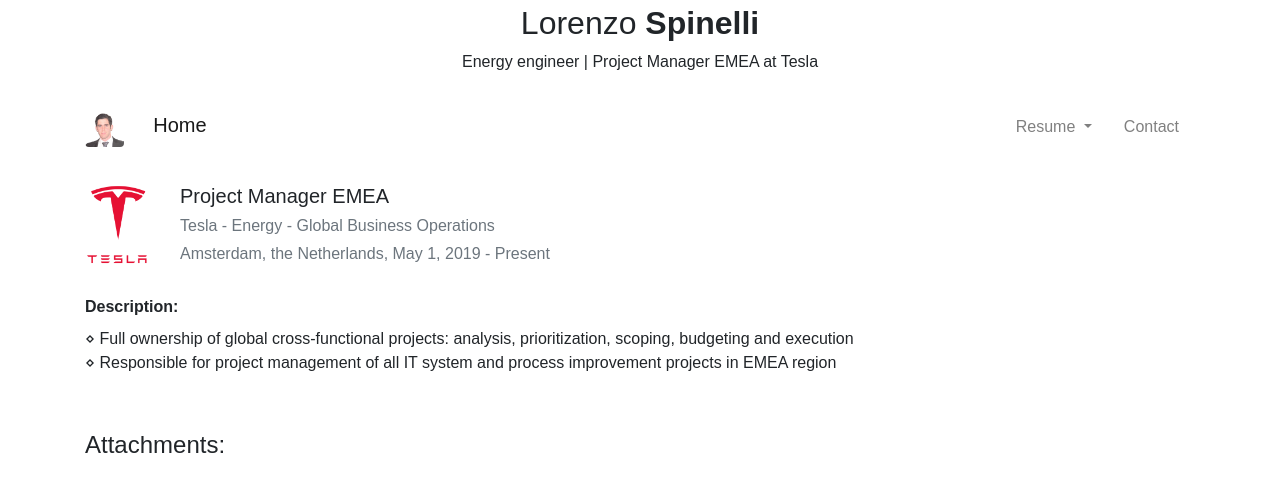
After one commit to lorenzosp93/portfolio, a Django app: page /resume/experience/1/ in a window 1280 px wide. The commit adds this page. Shown: the top 492 px of the page. Run offline with Django 3.2, Linux system fonts and the light colour scheme; data comes from the database, SQL or seed files in the repository; both versions use the stored data as it was after the commit; data that the repository does not hold is empty; some libraries are stand-ins or nearby versions.

Commit message:
detail-view-attachments

```diff
--- a/mainpage/models.py
+++ b/mainpage/models.py
@@ -39,13 +39,16 @@ class Experience(CV_Entry):
     key_achievements = models.TextField(blank=True)
 
 class Attachment(models.Model):
-    during = models.ForeignKey(Experience, on_delete = models.CASCADE)
+    during = models.ForeignKey(Experience, related_name="attachments", on_delete = models.CASCADE)
     name = models.CharField(max_length = 100, primary_key = True)
     descript = models.TextField(blank=True)
     attachment = models.FileField(upload_to = 'attachments/')
 
+    def __str__(self):
+        return self.name
+
 class Project(models.Model):
-    during = models.ForeignKey(Education, on_delete = models.CASCADE)
+    during = models.ForeignKey(Education, related_name="projects", on_delete = models.CASCADE)
     name = models.CharField(max_length = 100, primary_key = True)
     descript = models.TextField(blank=True)
     attachment = models.FileField(upload_to = 'projects/')
--- a/mainpage/urls.py
+++ b/mainpage/urls.py
@@ -21,6 +21,8 @@ app_name = 'mainpage'
 
 urlpatterns = [
     path('experience/', views.ExperienceListView.as_view(), name='experience'),
+    path('experience/<int:pk>/', views.ExperienceDetailView.as_view(), name='experience-detail'),
     path('education/', views.EducationListView.as_view(), name='education'),
+    path('education/<int:pk>/', views.EducationDetailView.as_view(), name='education-detail'),
     path('skills/', views.SkillCategoryListView.as_view(), name='skills'),
 ]
--- a/mainpage/views.py
+++ b/mainpage/views.py
@@ -18,11 +18,21 @@ class ExperienceListView(ListView):
     section_name = "Experience"
     template_name = 'mainpage/resume/experience.html'
 
+class ExperienceDetailView(DetailView):
+    model = models.Experience
+    template_name = 'mainpage/resume/experience_detail.html'
+    slug_field = 'role'
+
 class EducationListView(ListView):
     context_object_name = 'educations'
     model = models.Education
     template_name = 'mainpage/resume/education.html'
 
+class EducationDetailView(DetailView):
+    model = models.Education
+    template_name = 'mainpage/resume/education_detail.html'
+    slug_field = 'role'
+
 class SkillCategoryListView(ListView):
     context_object_name = 'skillcategory'
     model = models.SkillCategory
--- a/static/mainpage/mainstyle.css
+++ b/static/mainpage/mainstyle.css
@@ -1,5 +1,14 @@
 body{
     font-family: Arial;
+}
+
+.ontop{
+    z-index: 2;
+    position: relative !important;
+}
+
+.row{
+    z-index: 1;
 }
 
 .active{
--- a/templates/mainpage/base.html
+++ b/templates/mainpage/base.html
@@ -47,7 +47,7 @@
     {% endblock %}
 
     {% block navbar_block %}
-    <nav class="navbar navbar-expand-sm navbar-light">
+    <nav class="navbar navbar-expand-sm sticky-top bg-white navbar-light">
         <div class="container">
 
             <li class="navbar-brand align-items-start" href="{% url 'about' %}">
@@ -58,7 +58,7 @@
 
             <ul class="nav navbar-nav">
 
-                <li class="nav-item dropdown mx-2">
+                <li class="nav-item dropdown mx-2 ontop">
                     <a class="nav-link dropdown-toggle" href="#" data-toggle="dropdown" aria-haspopup="true" aria-expanded="false">
                         Resume
                     </a>
--- /dev/null
+++ b/templates/mainpage/resume/experience_detail.html
@@ -0,0 +1,51 @@
+{% extends "mainpage/base.html" %}
+{% block body_block %}
+
+<div class="row my-4">
+    <div class="col-sm-2 col-lg-1 mx-auto">
+        <img src="{{ experience.company.logo.url }}" alt="" class='img-fluid'>
+    </div>
+
+    <div class="col-sm-10 col-lg-11">
+        <h5 class="">{{ experience.role }}</h5>
+        <h6 class="mb-2 text-muted">
+                {{ experience.company }} - {{ experience.department }}
+        </h6>
+        <h6 class="mb-2 text-muted">
+            {{ experience.location }}, {{ experience.start_date }} - {% if experience.current %}Present{% else %}{{ experience.end_date}}{% endif %}
+        </h6>
+    </div>
+
+</div>
+
+<p class="my-2"><strong>Description:</strong><br>
+    {{ experience.descript|linebreaks }}<br>
+</p>
+{% if experience.key_achievements%}
+<p class=""><strong>Key achievements:</strong><br>
+    {{ experience.key_achievements|linebreaks }}
+</p>
+{% endif %}
+
+{% if experience.attachments %}
+    <h4>
+        Attachments:
+    </h4>
+    <div class="row">
+
+    {% for attach in experience.attachments.all %}
+        <div class="col-lg-6 col-sm-4 my-2">
+        <h6 class="font-weight-bold">{{ attach.name }}</h6>
+        <p>
+            {{ attach.descript }}
+        </p>
+        </div>
+        <div class="col-lg-6 col-sm-8 my-2">
+        <embed class="embed-responsive" src= "{{ attach.attachment.url }}">
+        </div>
+    {% endfor %}
+
+    </div>
+{% endif %}
+
+{% endblock %}
```
Also changed, not shown: templates/mainpage/resume/education.html (+12 -8 lines), templates/mainpage/resume/education_detail.html (added, +48 -0 lines), templates/mainpage/resume/experience.html (+7 -3 lines), db.sqlite3, mainpage/migrations/0011_auto_20190512_1404.py (added), 2 other files.
